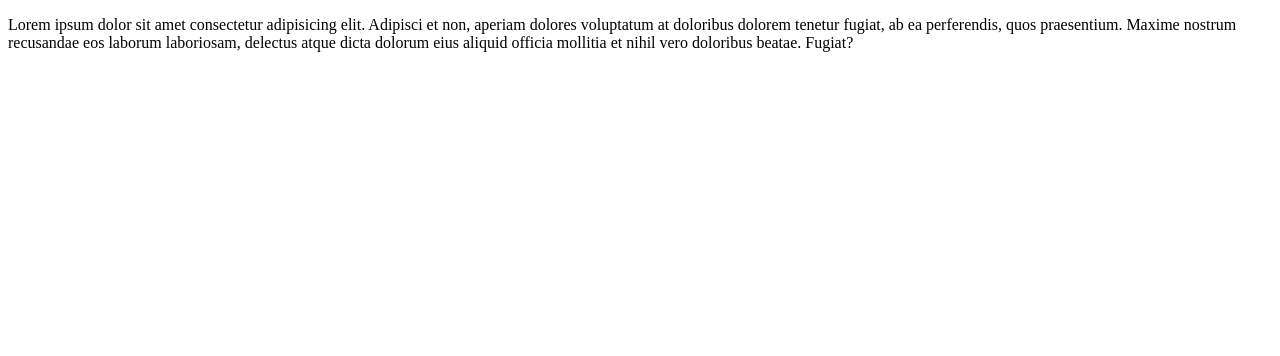
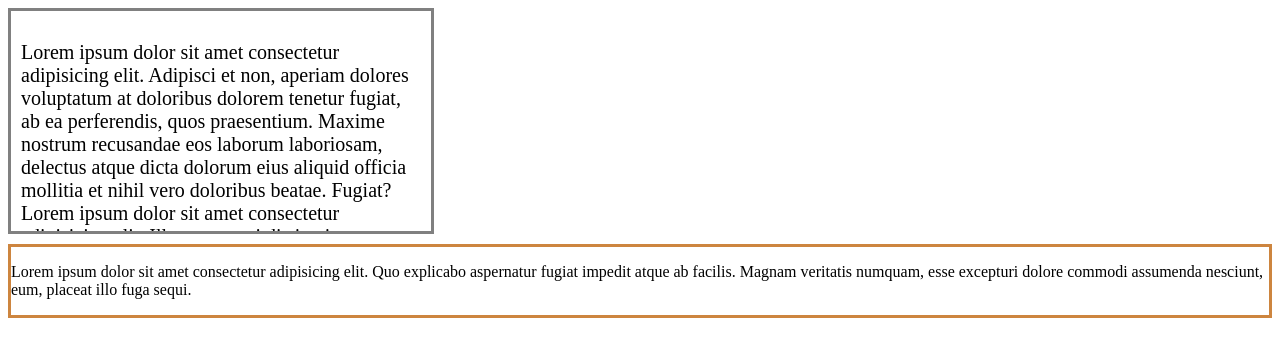
Before and after one commit to jonytalukdar/css-one, a plain HTML site: page index.html in a window 1280 px wide. Drawn offline with Linux system fonts and the light colour scheme.

Commit message:
created a new file called transform

```diff
--- a/index.html
+++ b/index.html
@@ -4,14 +4,29 @@
     <meta charset="UTF-8" />
     <meta name="viewport" content="width=device-width, initial-scale=1.0" />
     <title>Document</title>
+    <link rel="stylesheet" href="style.css" />
   </head>
   <body>
-    <p>
-      Lorem ipsum dolor sit amet consectetur adipisicing elit. Adipisci et non,
-      aperiam dolores voluptatum at doloribus dolorem tenetur fugiat, ab ea
-      perferendis, quos praesentium. Maxime nostrum recusandae eos laborum
-      laboriosam, delectus atque dicta dolorum eius aliquid officia mollitia et
-      nihil vero doloribus beatae. Fugiat?
-    </p>
+    <div class="box">
+      <p>
+        Lorem ipsum dolor sit amet consectetur adipisicing elit. Adipisci et
+        non, aperiam dolores voluptatum at doloribus dolorem tenetur fugiat, ab
+        ea perferendis, quos praesentium. Maxime nostrum recusandae eos laborum
+        laboriosam, delectus atque dicta dolorum eius aliquid officia mollitia
+        et nihil vero doloribus beatae. Fugiat? Lorem ipsum dolor sit amet
+        consectetur adipisicing elit. Illum corrupti distinctio excepturi.
+        Accusantium tempora harum officiis commodi, ullam dolor necessitatibus?
+        Et quas nemo molestias excepturi ut consequatur autem voluptatibus
+        atque!
+      </p>
+    </div>
+    <div class="box-2">
+      <p>
+        Lorem ipsum dolor sit amet consectetur adipisicing elit. Quo explicabo
+        aspernatur fugiat impedit atque ab facilis. Magnam veritatis numquam,
+        esse excepturi dolore commodi assumenda nesciunt, eum, placeat illo fuga
+        sequi.
+      </p>
+    </div>
   </body>
 </html>
--- /dev/null
+++ b/style.css
@@ -0,0 +1,13 @@
+.box {
+  width: 400px;
+  height: 200px;
+  border: 3px solid gray;
+  padding: 10px;
+  font-size: 20px;
+  overflow: scroll;
+  margin-bottom: 10px;
+}
+
+.box-2 {
+  border: 3px solid peru;
+}
--- /dev/null
+++ b/transform.css
@@ -0,0 +1,14 @@
+.box {
+  width: 100px;
+  height: 100px;
+  border: 1px solid rebeccapurple;
+}
+.outer {
+  background-color: saddlebrown;
+}
+
+.inner {
+  background-color: indianred;
+  transform: scale(0.5);
+  transform: rotate(45deg);
+}
```
Also changed, not shown: transform.html (added, +21 -0 lines).
